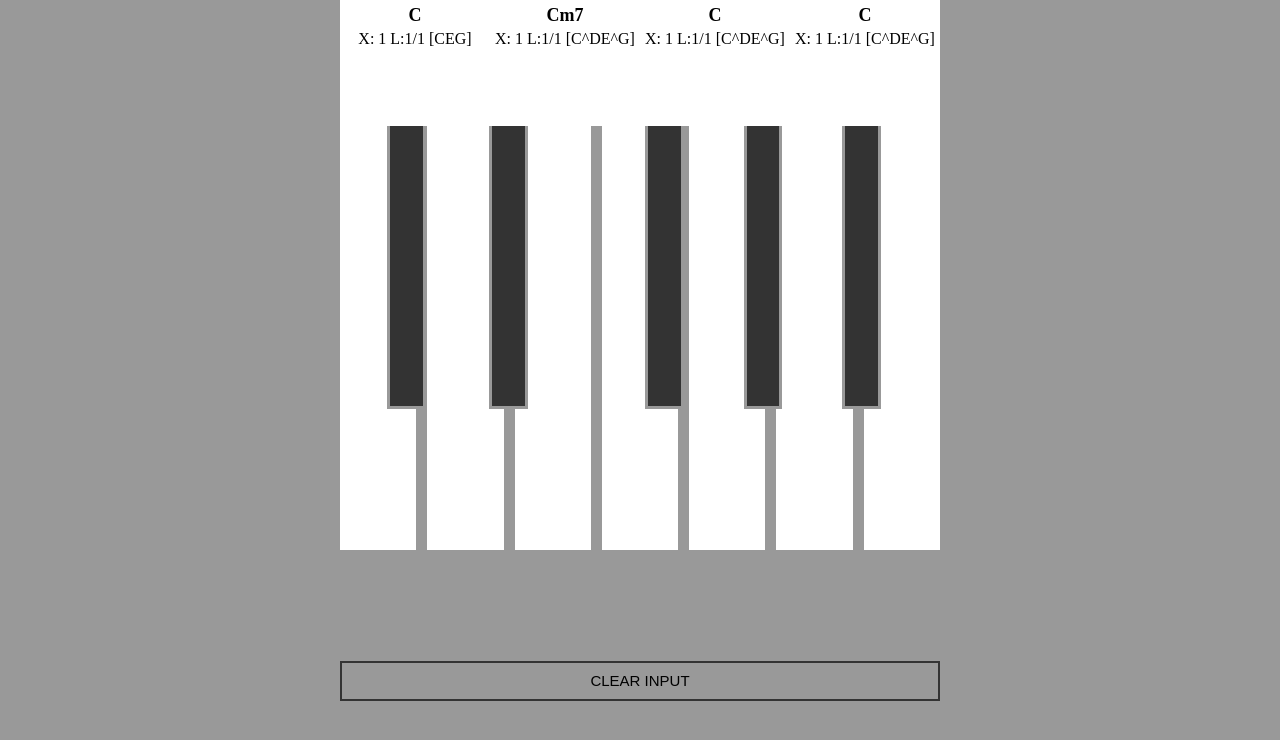
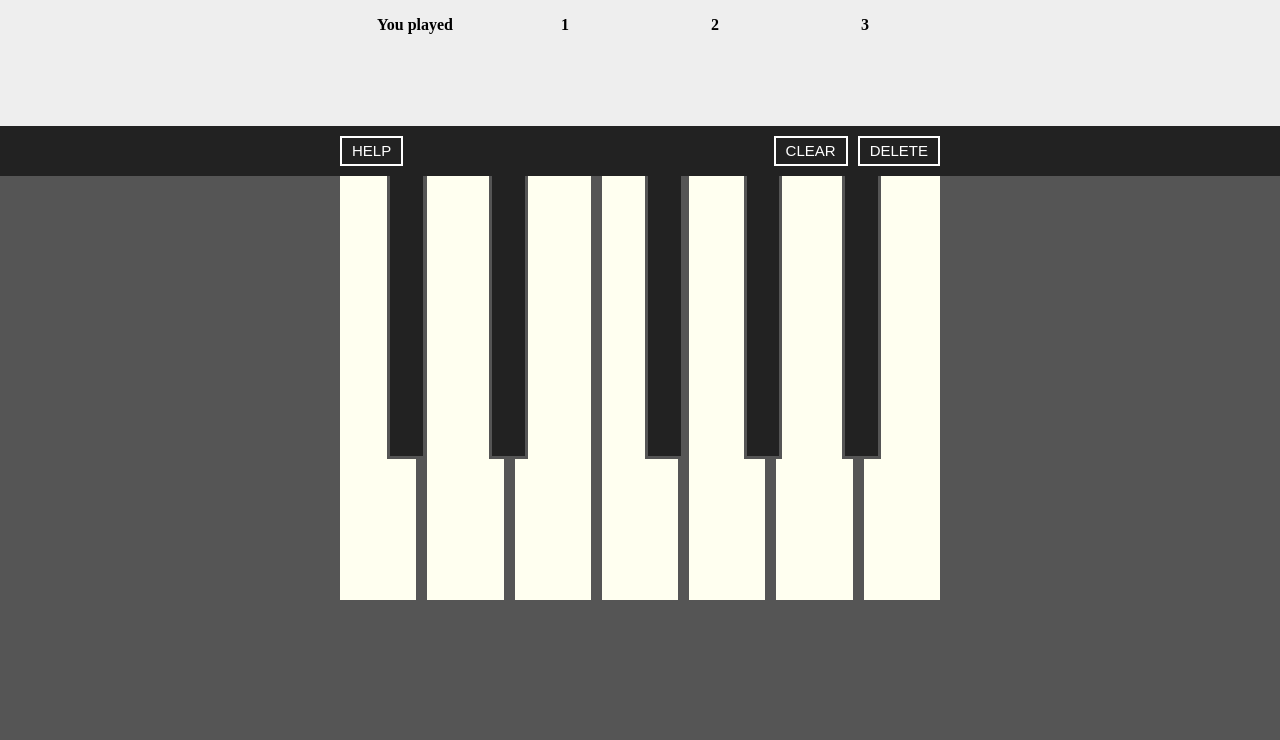
Before and after one commit to pp253/chorder, a website: page index.html in a window 1280 px wide. Drawn offline with nearby package versions, Linux system fonts and the light colour scheme.

Commit message:
improve UI

```diff
--- a/base.js
+++ b/base.js
@@ -12,9 +12,9 @@
 const basicChords = {
   '': ['1', '+3', '5'],
   'm': ['1', '-3', '5'],
-  '7': ['1', '+3', '5', '-7'],
-  'maj7': ['1', '+3', '5', '+7'],
-  'm7': ['1', '-3', '5', '-7']
+  '<sup>7</sup>': ['1', '+3', '5', '-7'],
+  'maj<sup>7</sup>': ['1', '+3', '5', '+7'],
+  'm<sup>7</sup>': ['1', '-3', '5', '-7']
 }
 
 const musicMode = {
@@ -183,14 +183,14 @@ function toSolfegeByNote (note) {
     1: 'C',
     2: '^C',
     3: 'D',
-    4: '^D',
+    4: '_E',
     5: 'E',
     6: 'F',
     7: '^F',
     8: 'G',
     9: '^G',
     10: 'A',
-    11: '^A',
+    11: '_B',
     12: 'B'
   }
   return solfegeByNote[toLegalNote(note)]
@@ -341,7 +341,7 @@ function drawNotes (id, name = 'input', chordString) {
   L:1/1
   [${chordString}]`
 
-  document.getElementById(`chord-name-${id}`).innerText = name
+  document.getElementById(`chord-name-${id}`).innerHTML = name
   document.getElementById(`chord-notes-${id}`).innerHTML = ''
   window.ABCJS.renderAbc(document.getElementById(`chord-notes-${id}`), abcstring, null, engraverParams)
 }
@@ -357,10 +357,14 @@ function toReadableChordName (tone, chord) {
   return tone + chord
 }
 
+function toReadableSolvege (solfege) {
+  return solfege.replace(/=/, '')
+}
+
 function drawChord (id, tone, chord) {
   let chordString = ''
   for (let degree of basicChords[chord]) {
-    chordString += toSolfege(tone, degree)
+    chordString += toReadableSolvege(toSolfege(tone, degree))
   }
 
   drawNotes(id, toReadableChordName(toSolfege(tone, '1'), chord), chordString)
@@ -368,9 +372,17 @@ function drawChord (id, tone, chord) {
 
 function triggerFind (notes) {
   let predict = sortTheResult(findChords(toNoteArray(notes)))
-  for (let i = 0; i < 4; i++) {
+  for (let i = 0; i < 3; i++) {
     drawChord(i + 1, predict[i].tone, predict[i].chord)
   }
+}
+
+function updateUserChord (notes) {
+  let chordString = ''
+  for (let note of notes) {
+    chordString += toSolfegeByNote(note)
+  }
+  drawNotes('user', 'You played', chordString)
 }
 
 function main () {
@@ -385,7 +397,7 @@ function main () {
   }
   let endTime = Date.now()
 
-  console.log('Supported Chord:', basicChords)
+  console.log('Supported Chords:', basicChords)
   console.log('Learning Rate:', learningRate)
   console.log('Learning Times:', 100, 'round')
   console.log('Learning Duration:', endTime - startTime, 'ms')
@@ -416,6 +428,13 @@ let userNotes = []
 $.when($.ready).then(() => {
   $('#clear-input').click(() => {
     userNotes = []
+    updateUserChord(userNotes)
+  })
+
+  $('#delete-input').click(() => {
+    userNotes.pop()
+    triggerFind(userNotes)
+    updateUserChord(userNotes)
   })
 
   let list = ['c', 'c-sharp', 'd', 'd-sharp', 'e', 'f', 'f-sharp', 'g', 'g-sharp', 'a', 'a-sharp', 'b']
@@ -424,6 +443,7 @@ $.when($.ready).then(() => {
       if (!userNotes.includes(i + 1)) {
         userNotes.push(i + 1)
         triggerFind(userNotes)
+        updateUserChord(userNotes)
       }
     })
   }
--- a/index.html
+++ b/index.html
@@ -1,49 +1,38 @@
 <html lang="zh-TW">
 <head>
   <meta charset="UTF-8">
-  <meta name="viewport" content="width=device-width, initial-scale=1.0, user-scalable=0">
+  <meta name="viewport" content="width=device-width, initial-scale=1.0, user-scalable=no">
   <meta http-equiv="X-UA-Compatible" content="ie=edge">
   <title>Chorder</title>
 
   <link rel="stylesheet" href="./style.css">
 </head>
 <body>
-  <div class="chords">
-    <div class="chord">
-      <div class="chord-name" id="chord-name-1">C</div>
-      <div class="chord-notes" id="chord-notes-1">
-        <div class="abctext">X: 1
-          L:1/1
-          [CEG]
+  <div class="chords-wrapper">
+    <div class="chords">
+        <div class="chord">
+          <div class="chord-name" id="chord-name-user">You played</div>
+          <div class="chord-notes" id="chord-notes-user"></div>
+        </div>
+        <div class="chord">
+          <div class="chord-name" id="chord-name-1">1</div>
+          <div class="chord-notes" id="chord-notes-1"></div>
+        </div>
+        <div class="chord">
+          <div class="chord-name" id="chord-name-2">2</div>
+          <div class="chord-notes" id="chord-notes-2"></div>
+        </div>
+        <div class="chord">
+          <div class="chord-name" id="chord-name-3">3</div>
+          <div class="chord-notes" id="chord-notes-3"></div>
         </div>
       </div>
-    </div>
-    <div class="chord">
-      <div class="chord-name" id="chord-name-2">Cm7</div>
-      <div class="chord-notes" id="chord-notes-2">
-        <div class="abctext">X: 1
-            L:1/1
-            [C^DE^G]
-          </div>
-      </div>
-    </div>
-    <div class="chord">
-      <div class="chord-name" id="chord-name-3">C</div>
-      <div class="chord-notes" id="chord-notes-3">
-        <div class="abctext">X: 1
-            L:1/1
-            [C^DE^G]
-          </div>
-      </div>
-    </div>
-    <div class="chord">
-      <div class="chord-name" id="chord-name-4">C</div>
-      <div class="chord-notes" id="chord-notes-4">
-        <div class="abctext">X: 1
-            L:1/1
-            [C^DE^G]
-          </div>
-      </div>
+  </div>
+  <div class="control-panel-wrapper">
+    <div class="control-panel">
+      <button id="help-input">HELP</button>
+      <button id="delete-input">DELETE</button>
+      <button id="clear-input">CLEAR</button>
     </div>
   </div>
   <div class="piano-wrapper">
@@ -62,9 +51,6 @@
       <div id="piano-key-b" class="piano-key piano-key-b"></div>
     </div>
   </div>
-  <div class="clear-input">
-    <button onclick="" id="clear-input">CLEAR INPUT</button>
-  </div>
 
   <script src="https://cdnjs.cloudflare.com/ajax/libs/jquery/3.2.1/jquery.js" type="text/javascript"></script>
   <script src="https://abcjs.net/abcjs_basic_midi_3.2.0-min.js" type="text/javascript"></script>
--- a/style.scss
+++ b/style.scss
@@ -3,16 +3,24 @@
   margin: 0;
 }
 
+$main-background-color: #555;
+
+$main-max-width: 600px;
+
 body {
-  background-color: #999;
-  max-width: 600px;
-  margin: 0 auto;
+  background-color: $main-background-color;
+}
+
+.piano-wrapper {
+  background-color: #555;
 }
 
 .piano {
   user-select: none;
   position: relative;
 
+  max-width: $main-max-width;
+  margin: 0 auto;
   width: 100%;
   height: 60%;
   min-height: 600px * 0.8909;
@@ -20,15 +28,15 @@ body {
   $piano-ratio: 100% / (21px * 7 + 3px * 6);
   $piano-ratio-height: $piano-ratio * 0.8909;
   $piano-key-padding: 3px * $piano-ratio;
-  $piano-background-color: #999;
+  $piano-background-color: $main-background-color;
 
   $piano-black-key-width: 9px * $piano-ratio;
   $piano-black-key-height: 97px * $piano-ratio-height;
-  $piano-black-key-color: #333;
+  $piano-black-key-color: #222;
 
   $piano-white-key-width: 21px * $piano-ratio;
   $piano-white-key-height: 147px * $piano-ratio-height;
-  $piano-white-key-color: #fff;
+  $piano-white-key-color: #FFFFF0;
 
   @mixin piano-white-key($key-name, $left, $t-left, $t-width) {
     // lower part
@@ -136,28 +144,68 @@ body {
   }
 }
 
+// https://gist.github.com/unruthless/413930
+sub, sup {
+  /* Specified in % so that the sup/sup is the
+     right size relative to the surrounding text */
+  font-size: 75%;
+
+  /* Zero out the line-height so that it doesn't
+     interfere with the positioning that follows */
+  line-height: 0;
+
+  /* Where the magic happens: makes all browsers position
+     the sup/sup properly, relative to the surrounding text */
+  position: relative;
+
+  /* Note that if you're using Eric Meyer's reset.css, this
+     is already set and you can remove this rule */
+  vertical-align: baseline;
+}
+
+sup {
+  /* Move the superscripted text up */
+  top: -0.5em;
+}
+
+sub {
+  /* Move the subscripted text down, but only
+     half as far down as the superscript moved up */
+  bottom: -0.25em;
+}
+
+.chords-wrapper {
+  background-color: #eee;
+  padding-top: 10px;
+
   .chords {
-  display: inline-flex;
+    display: block;
     width: 100%;
-  height: 126px;
+    max-width: $main-max-width;
+    margin: 0 auto;
+    height: 115.8px;
 
     .chord {
-    display: flex;
+      display: inline-flex;
+      margin: 0;
       flex-direction: column;
       width: 25%;
-    height: 126px;
-    background-color: #fff;
+      height: 100%;
+      float: left;
 
       .chord-name {
+        display: block;
         width: 100%;
         height: 30px;
         line-height: 30px;
-      font-size: 18px;
+        font-size: 16px;
         text-align: center;
         font-family: 'Times New Roman', Times, serif;
         font-weight: bold;
+        overflow: hidden;
       }
       .chord-notes {
+        display: block;
         width: 100%;
         overflow: hidden;
         text-align: center;
@@ -180,13 +228,37 @@ body {
       }
     }
   }
+}
 
-.clear-input button {
+.control-panel-wrapper {
+  background-color: #222;
+  .control-panel  {
     width: 100%;
-  height: 40px;
-  border: 2px solid #333;
+    height: 30px;
+    max-width: $main-max-width;
+    margin: 0 auto;
+    padding: 10px 0;
+
+    button {
+      padding: 0 10px;
+      height: 30px;
+      border: 2px solid #fff;
       font-size: 15px;
+      color: #fff;
       border-radius: none;
       background-color: transparent;
       box-sizing: border-box;
     }
+
+    button#help-input {
+      float: left;
+    }
+    button#delete-input {
+      float: right;
+      margin-left: 10px;
+    }
+    button#clear-input {
+      float: right;
+    }
+  }
+}
```
Also changed, not shown: style.css. Lines whose indentation alone changed are shown as unchanged.
